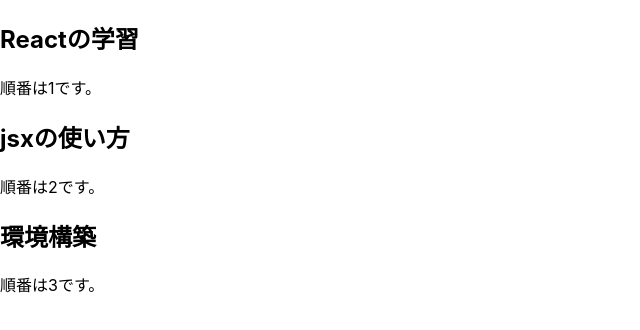
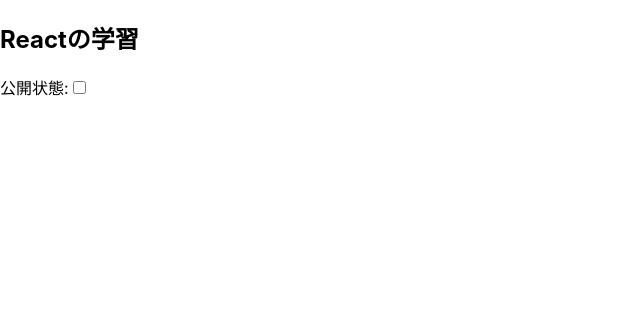
Before and after one commit to gitaro-p/react-work, a React (Create React App) app: page / in a window 1280 px wide. Shown: the top 330 px of the page, without its empty margins (0-640 px from the left). Built offline with nearby package versions, Linux system fonts and the light colour scheme.

Commit message:
stateの取得と変更

```diff
--- a/src/Article.jsx
+++ b/src/Article.jsx
@@ -4,7 +4,13 @@
   return (
     <div>
       <h2>{props.title}</h2>
-      <p>順番は{props.order}です。</p>
+      <label htmlFor="check">公開状態:</label>
+      <input
+        type="checkbox"
+        checked={props.isPublished}
+        id="check"
+        onClick={() => props.toggle()}
+      />
     </div>
   );
 };
--- a/src/Blog.jsx
+++ b/src/Blog.jsx
@@ -4,14 +4,27 @@
 class Blog extends React.Component {
   constructor(props) {
     super(props);
+    this.state = {
+      isPublished: false,
+      order: 1
+    };
   }
+
+  //　公開状態を反転させる関数
+  togglePublished = () => {
+    this.setState({
+      isPublished: !this.state.isPublished
+    });
+  };
+
   render() {
-    const authorName = 'gitaro-p';
     return (
       <>
-        <Article title={'Reactの学習'} order={1}/>
-        <Article title={'jsxの使い方'} order={2}/>
-        <Article title={'環境構築'} order={3}/>
+        <Article
+          title={'Reactの学習'}
+          isPublished={this.state.isPublished}
+          toggle={() => this.togglePublished()}
+        />
       </>
     );
   }
```
